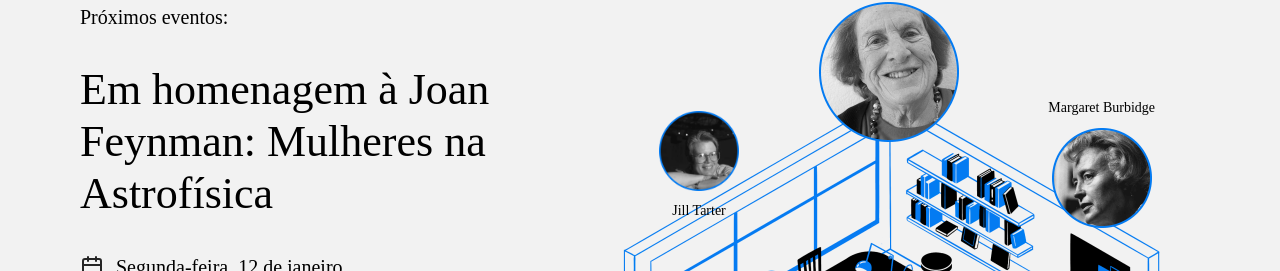
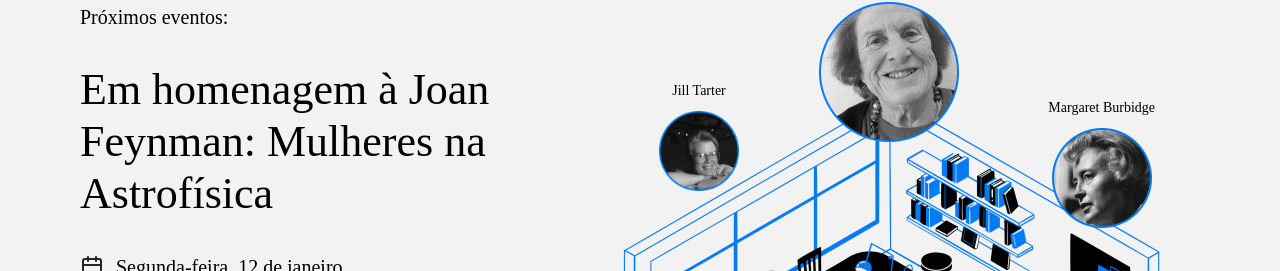
Before and after one commit to vnidsfr/web_project_library_pt, a plain HTML site: page index.html in a window 1280 px wide. Shown: the part 2192-2463 px from the top of the page. Drawn offline with Linux system fonts and the light colour scheme.

Commit message:
update 4 fixing Tarter image position

```diff
--- a/index.html
+++ b/index.html
@@ -187,12 +187,12 @@
             </div>
 
             <div class="person person_name_tarter">
+              <p class="person__caption">Jill Tarter</p>
               <img
                 class="person__image person__image_size_s"
                 src="./images/person_tarter.png"
                 alt="Jill Tarter, foto"
               />
-              <p class="person__caption">Jill Tarter</p>
             </div>
 
             <div class="person person_name_burbidge">
--- a/styles/style.css
+++ b/styles/style.css
@@ -276,7 +276,7 @@
 }
 
 .person_name_tarter {
-  top: 109px;
+  top: 79px;
   left: 159px;
 }
 
```
